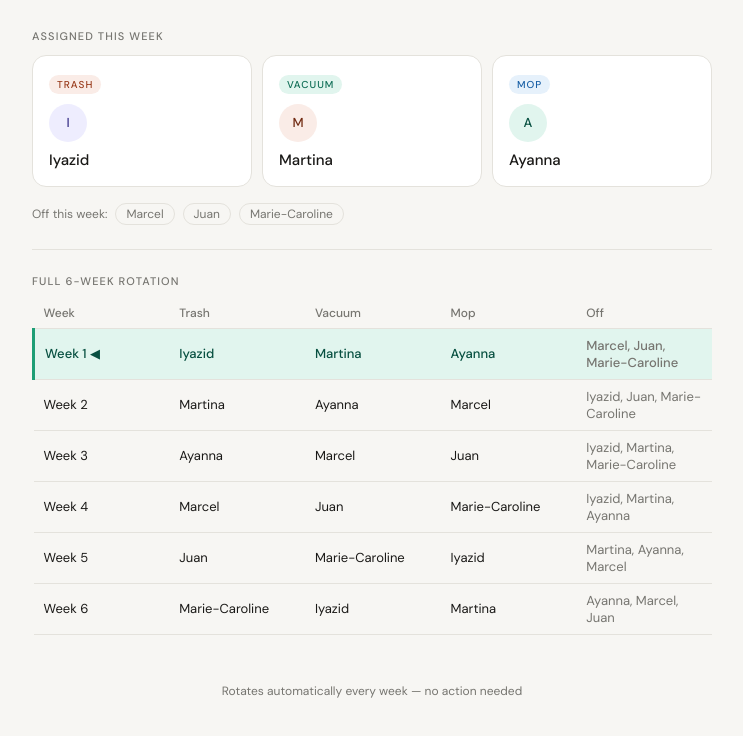
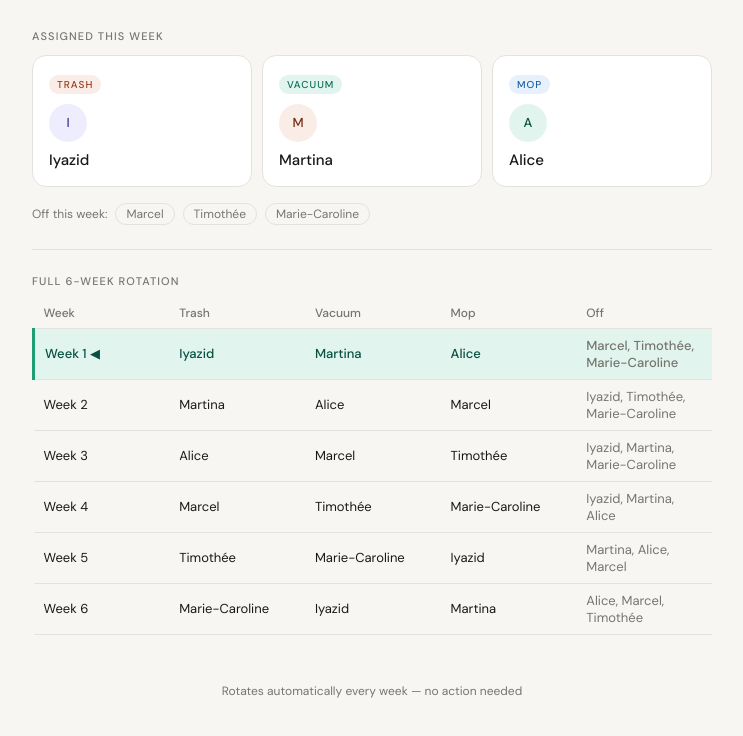
Before and after one commit to MartinaBarbero/cleaning-task, a plain HTML site: page index.html in a window 1280 px wide. Shown: the part 114-850 px from the top of the page, without its empty margins (268-1011 px from the left). Drawn offline with nearby package versions, Linux system fonts and the light colour scheme.

Commit message:
Update names in NAMES array

```diff
--- a/index.html
+++ b/index.html
@@ -217,7 +217,7 @@
   </div>
 
   <script>
-    const NAMES = ['Iyazid','Martina','Ayanna','Marcel','Juan','Marie-Caroline'];
+    const NAMES = ['Iyazid','Martina','Alice','Marcel','Timothée','Marie-Caroline'];
     const TASKS = ['Trash','Vacuum','Mop'];
 
     const AVATAR_COLORS = [
```
